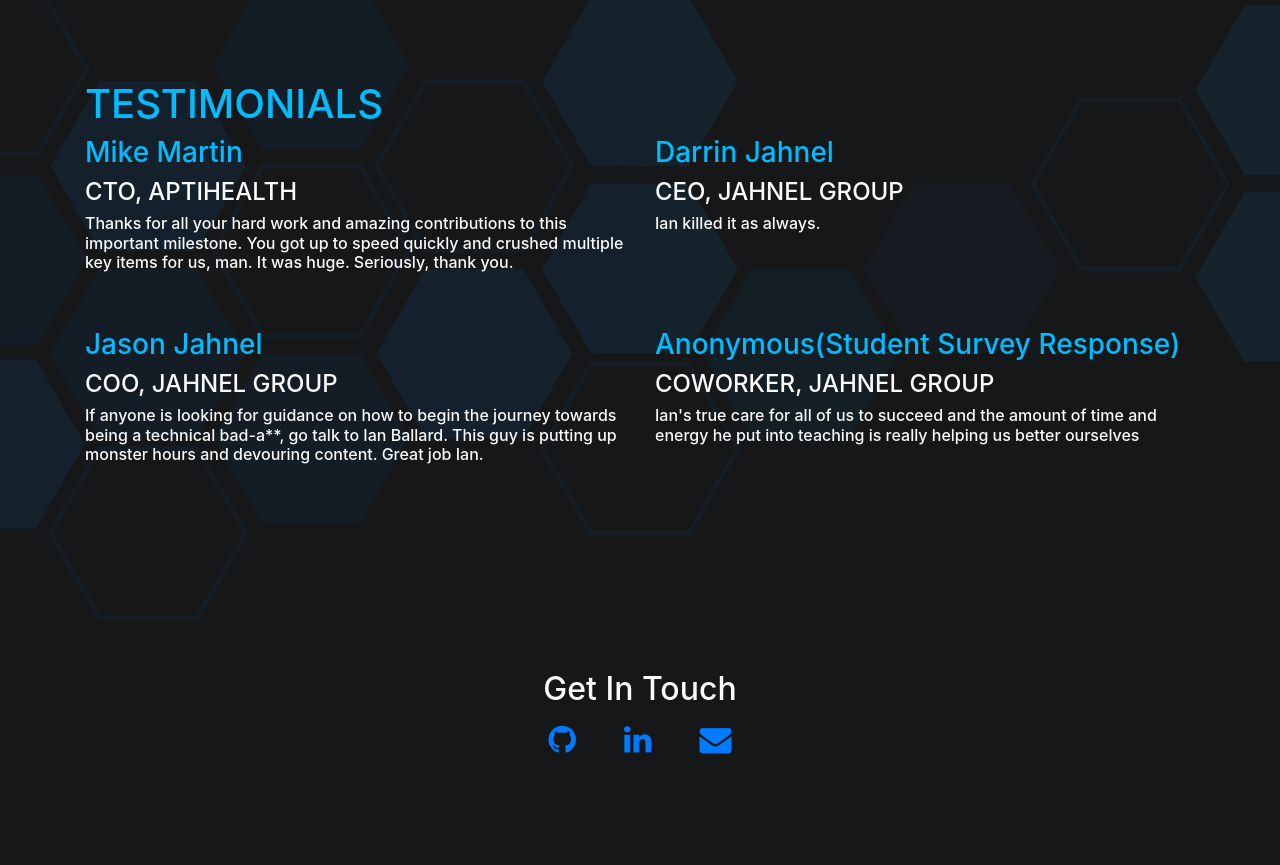
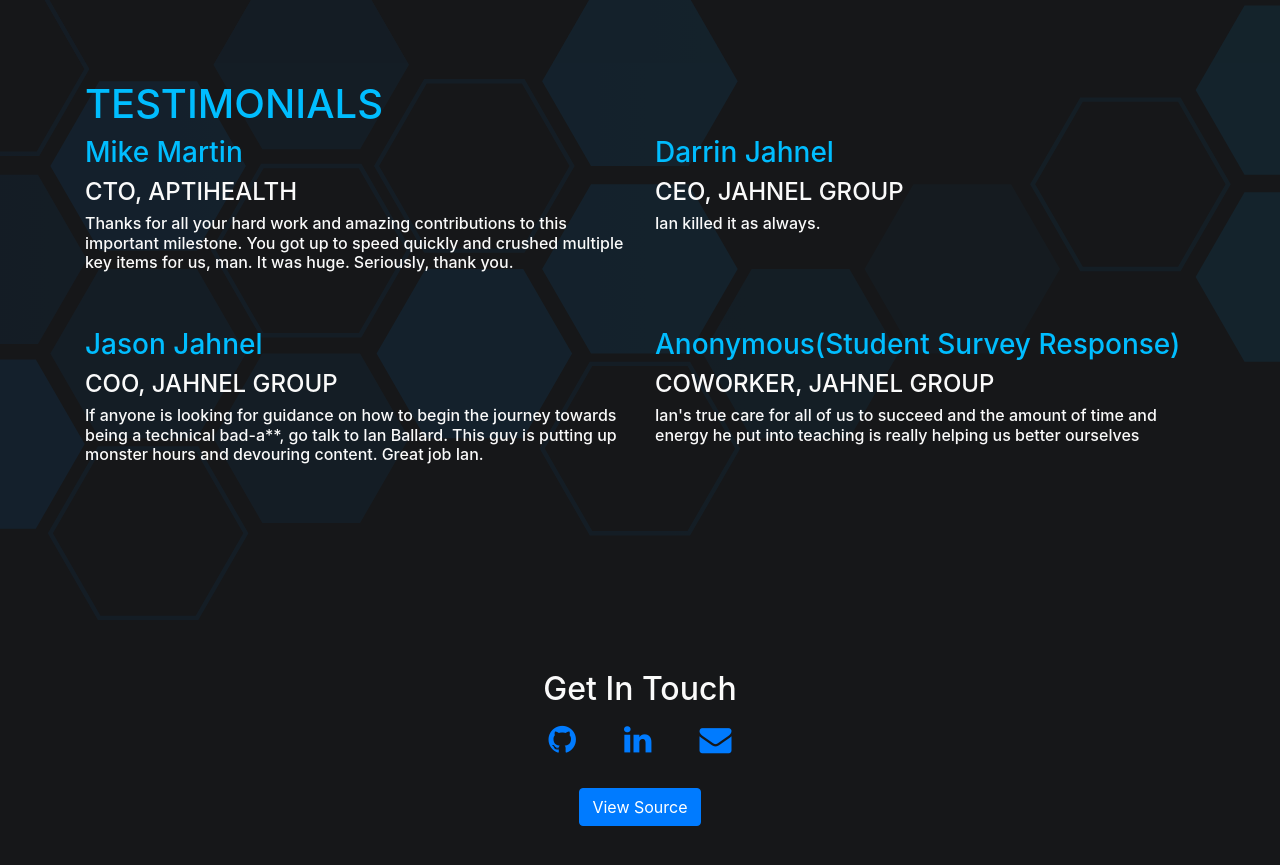
Before and after one commit to ianballard/ianballard.github.io, a Jekyll site: the page built from index.md, in a window 1280 px wide and 900 px high, scrolled down 2986 px. Shown: the top 865 px of the window. Built offline with Jekyll 4.4.1, drawn with Linux system fonts in a browser that asks for light colours; before the commit the page ends 3800 px from its top, so only the background shows below that.

Commit message:
update with repo + readme

```diff
--- a/_data/contact.yml
+++ b/_data/contact.yml
@@ -1,3 +1,4 @@
 linkdin_username: ian-ballard-85470785
 github_username: ianballard
 email: ianballard.dev@gmail.com
+github_repo: ianballard.github.io
--- a/_includes/contact.html
+++ b/_includes/contact.html
@@ -26,4 +26,11 @@
         </div>
         {% endif %}
     </div>
+
+    {% if site.data.contact.github_username and site.data.contact.github_repo %}
+    <a href="https://github.com/{{site.data.contact.github_username}}/{{site.data.contact.github_repo}}"
+       class="btn btn-primary my-4">
+        View Source
+    </a>
+    {% endif %}
 </div>
```
Also changed, not shown: README.md.
